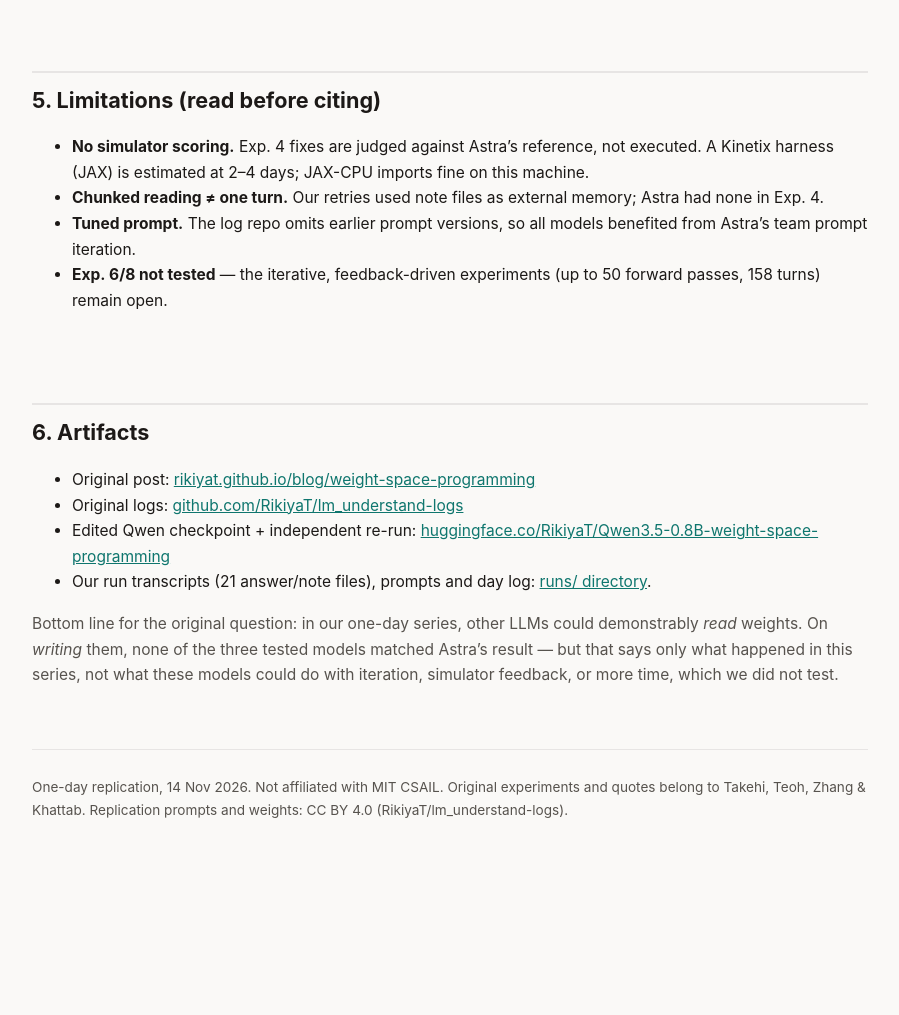
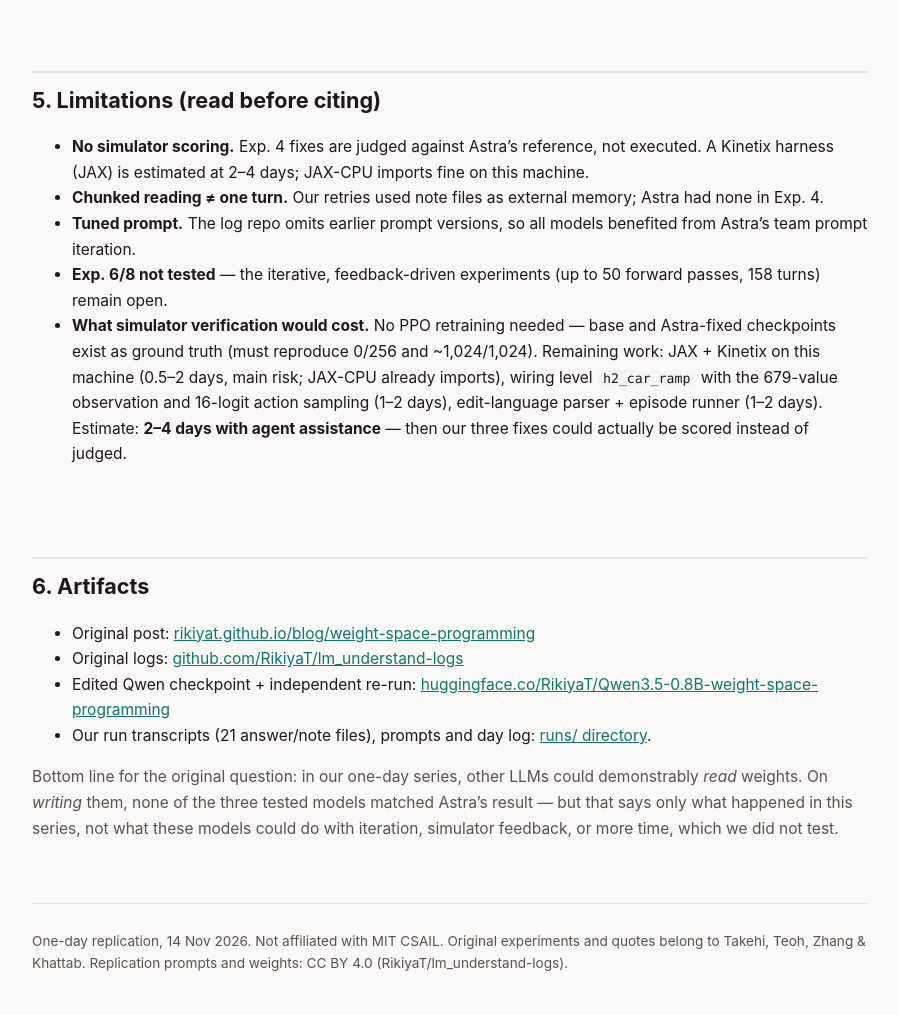
Before and after one commit to monaco79/weight-space-programming-replication, a plain HTML site: page docs/index.html in a window 1280 px wide. Shown: the part 2606-3621 px from the top of the page, without its empty margins (190-1089 px from the left). Before the commit the page ends 3467 px from the top, so only its background shows below. Drawn offline with Linux system fonts and the light colour scheme.

Commit message:
Add simulator cost estimate to Limitations

```diff
--- a/docs/index.html
+++ b/docs/index.html
@@ -141,6 +141,12 @@ contexts needed chunking, and fix quality visibly drops versus the 73k-token exp
 <li><strong>Chunked reading ≠ one turn.</strong> Our retries used note files as external memory; Astra had none in Exp.&nbsp;4.</li>
 <li><strong>Tuned prompt.</strong> The log repo omits earlier prompt versions, so all models benefited from Astra&rsquo;s team prompt iteration.</li>
 <li><strong>Exp.&nbsp;6/8 not tested</strong> &mdash; the iterative, feedback-driven experiments (up to 50 forward passes, 158 turns) remain open.</li>
+<li><strong>What simulator verification would cost.</strong> No PPO retraining needed &mdash; base and Astra-fixed
+checkpoints exist as ground truth (must reproduce 0/256 and ~1,024/1,024). Remaining work: JAX&nbsp;+&nbsp;Kinetix on
+this machine (0.5&ndash;2 days, main risk; JAX-CPU already imports), wiring level <code>h2_car_ramp</code> with the
+679-value observation and 16-logit action sampling (1&ndash;2 days), edit-language parser + episode runner
+(1&ndash;2 days). Estimate: <strong>2&ndash;4 days with agent assistance</strong> &mdash; then our three fixes could
+actually be scored instead of judged.</li>
 </ul>
 </section>
 
```
